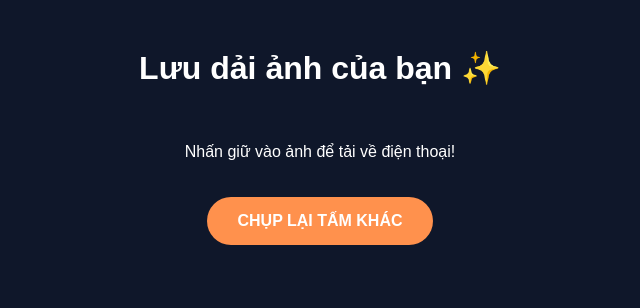
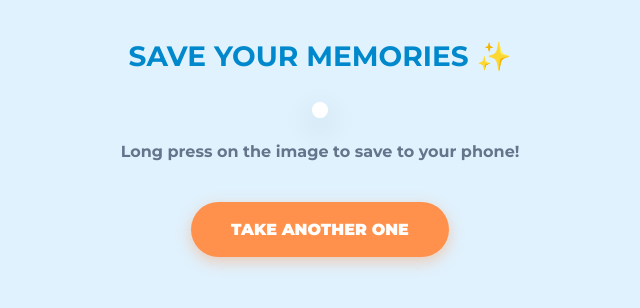
Before and after one commit to TheEnemen-1/UAI-photobooth, a Flask app: template templates/download.html in a window 1280 px wide. Shown: the top 308 px of the page, without its empty margins (320-960 px from the left). Run offline with Flask 3, Linux system fonts and the light colour scheme; the template is opened without the code that fills it, so the values that code supplies are empty; parts of the project's set-up code (start-up, migrations or seed data) failed here and were passed over.

Commit message:
update ver3 p2

```diff
--- a/server.py
+++ b/server.py
@@ -13,6 +13,7 @@ UPLOAD_FOLDER = 'uploads'
 if not os.path.exists(UPLOAD_FOLDER):
     os.makedirs(UPLOAD_FOLDER)
 
+# Function to get the local IP address for the QR code link
 def get_lan_ip():
     s = socket.socket(socket.AF_INET, socket.SOCK_DGRAM)
     try:
@@ -24,6 +25,7 @@ def get_lan_ip():
         s.close()
     return ip
 
+# Function to combine 4 photos into a 600x1800 vertical photo strip
 def create_strip(session_dir, photos_count, frame_file=None):
     strip_w, strip_h = 600, 1800
     canvas = Image.new('RGBA', (strip_w, strip_h), (255, 255, 255, 255))
@@ -41,6 +43,7 @@ def create_strip(session_dir, photos_count, frame_file=None):
             y_offset = start_y + i * (img_h + gap)
             canvas.paste(img, (padding_x, y_offset))
 
+    # If a custom frame is uploaded, overlay it on top of the strip
     if frame_file:
         try:
             frame_img = Image.open(frame_file).convert("RGBA")
@@ -52,10 +55,12 @@ def create_strip(session_dir, photos_count, frame_file=None):
     canvas.convert("RGB").save(final_path)
     return 'final_strip.png'
 
+# Route to serve the main photobooth page
 @app.route('/')
 def index():
     return render_template('index.html')
 
+# API Route to save uploaded photos and generate the final strip + QR code
 @app.route('/api/save', methods=['POST'])
 def save_photos():
     session_id = str(uuid4())
@@ -81,15 +86,17 @@ def save_photos():
         "qr_url": f"/get_upload/{session_id}/qr.png"
     })
 
+# Route to serve specific uploaded files (photos/QR)
 @app.route('/get_upload/<session_id>/<filename>')
 def get_upload(session_id, filename):
     return send_from_directory(os.path.join(UPLOAD_FOLDER, session_id), filename)
 
+# Route for the mobile-friendly download page
 @app.route('/download/<session_id>')
 def download_page(session_id):
     strip_url = f"/get_upload/{session_id}/final_strip.png"
     return render_template('download.html', strip_url=strip_url)
 
 if __name__ == '__main__':
-    print(f"TRUY CẬP TẠI: http://{get_lan_ip()}:5000")
+    print(f"ACCESS AT: http://{get_lan_ip()}:5000")
     app.run(host='0.0.0.0', port=5000)
--- a/templates/download.html
+++ b/templates/download.html
@@ -1,18 +1,45 @@
 <!DOCTYPE html>
 <html>
 <head>
-    <title>Tải ảnh của bạn</title>
+    <title>Download Your Photo</title>
     <meta name="viewport" content="width=device-width, initial-scale=1.0">
+    <link href="https://fonts.googleapis.com/css2?family=Montserrat:wght@700;900&display=swap" rel="stylesheet">
     <style>
-        body { text-align: center; background: #0f172a; color: white; font-family: sans-serif; padding: 20px; }
-        img { max-width: 100%; border-radius: 10px; box-shadow: 0 0 20px rgba(0,0,0,0.5); }
-        .btn { display: inline-block; margin-top: 20px; padding: 15px 30px; background: #ff914d; color: white; text-decoration: none; border-radius: 50px; font-weight: bold; }
+        body {
+            text-align: center;
+            background: #e0f2fe; /* Light Blue */
+            color: #1e293b;
+            font-family: 'Montserrat', sans-serif;
+            padding: 20px;
+            margin: 0;
+        }
+        h1 { color: #0088cc; font-size: 28px; text-transform: uppercase; }
+        img.strip {
+            max-width: 90%;
+            border-radius: 15px;
+            box-shadow: 0 10px 30px rgba(0,0,0,0.2);
+            border: 8px solid white;
+            margin-top: 10px;
+        }
+        p { font-weight: bold; margin-top: 20px; color: #64748b; }
+        .btn {
+            display: inline-block;
+            margin-top: 25px;
+            padding: 18px 40px;
+            background: #ff914d; /* Orange Accent */
+            color: white;
+            text-decoration: none;
+            border-radius: 50px;
+            font-weight: 900;
+            box-shadow: 0 5px 15px rgba(255, 145, 77, 0.4);
+            text-transform: uppercase;
+        }
     </style>
 </head>
 <body>
-    <h1>Lưu dải ảnh của bạn ✨</h1>
-    <img src="{{ strip_url }}">
-    <p>Nhấn giữ vào ảnh để tải về điện thoại!</p>
-    <a href="/" class="btn">CHỤP LẠI TẤM KHÁC</a>
+    <h1>Save Your Memories ✨</h1>
+    <img src="{{ strip_url }}" class="strip">
+    <p>Long press on the image to save to your phone!</p>
+    <a href="/" class="btn">TAKE ANOTHER ONE</a>
 </body>
 </html>
```
Also changed, not shown: static/app.js (+20 -12 lines), static/style.css (+6 -8 lines), templates/index.html (+8 -12 lines), uploads/fdf309cc-38f9-418f-bda5-920bd6818bba/final_strip.png (added), uploads/fdf309cc-38f9-418f-bda5-920bd6818bba/photo_0.png (added), uploads/fdf309cc-38f9-418f-bda5-920bd6818bba/photo_1.png (added), uploads/fdf309cc-38f9-418f-bda5-920bd6818bba/photo_2.png (added), uploads/fdf309cc-38f9-418f-bda5-920bd6818bba/photo_3.png (added), uploads/fdf309cc-38f9-418f-bda5-920bd6818bba/qr.png (added).
